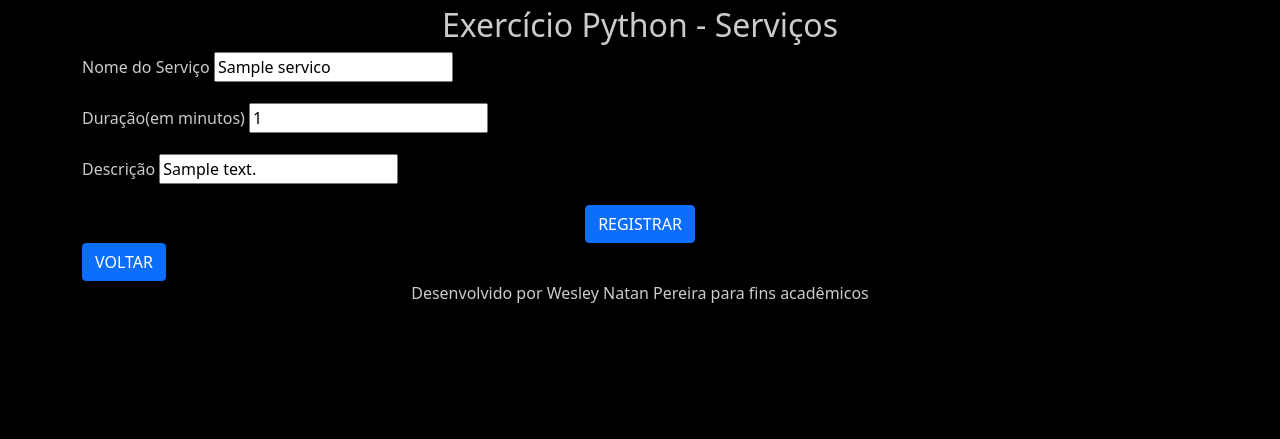
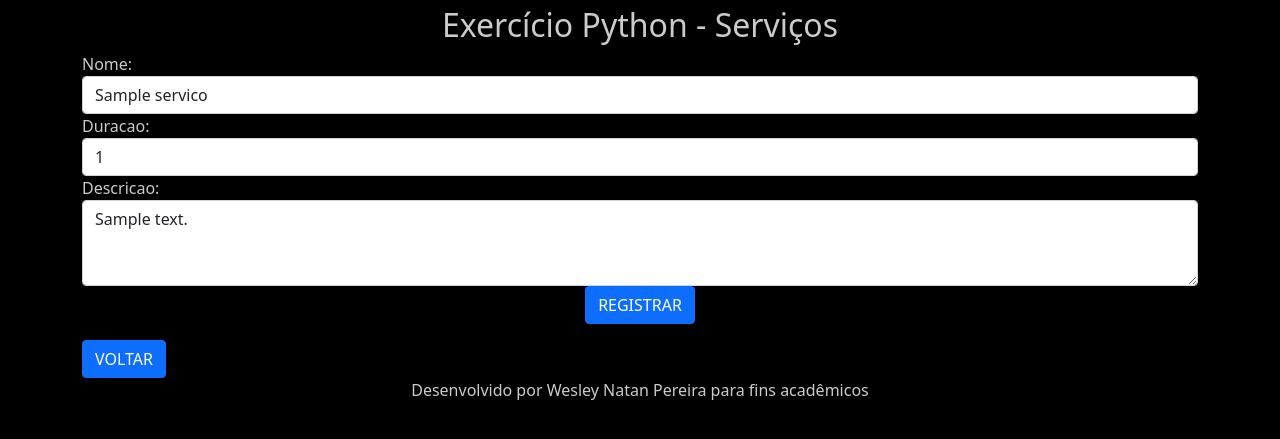
Before and after one commit to wesleynp1/DJango_marcacoes, a Django app: page /servicos/edit/1 in a window 1280 px wide. Shown: the part 50-489 px from the top of the page. Run offline with Django 5.2, Linux system fonts and the light colour scheme; tables that the repository leaves empty hold one stand-in row (values such as "Sample post"); some libraries are stand-ins or nearby versions.

Commit message:
Usando ServicoForm e get_object_or_404 em edit e delete

```diff
--- a/servicos/templates/servicos/add.html
+++ b/servicos/templates/servicos/add.html
@@ -6,7 +6,12 @@
 {% block content %}
     <h2 class="text-center">Exercício Python - Serviços</h2>
 
-    <form action="{% url 'servicos:add' %}" method="post">
+    <form   action= {% if acao == "add" %}
+                        {% url 'servicos:add' %}
+                    {% else %}
+                        {% url 'servicos:edit' id %}
+                    {% endif %}
+            method="post">
         {% csrf_token %}
 
         {{ form }}
@@ -18,5 +23,5 @@
 
     <p class="text-danger text-center">{{ mensagem }}</p>
 
-    <a onclick="history.back()" class="btn btn-primary">VOLTAR</a>
+    <a href='{% url "servicos:index" %}' class="btn btn-primary">VOLTAR</a>
 {% endblock %}
--- a/servicos/templates/servicos/edit.html
+++ /dev/null
@@ -1,33 +0,0 @@
-{% extends "base.html" %}
-{% block title %}
-    Exercicio Python
-{% endblock%}
-
-{% block content %}
-    <h2 class="text-center">Exercício Python - Serviços</h2>
-
-    <form action="{% url 'servicos:edit' servico.id %}" method="post">
-        {% csrf_token %}
-
-        <div class="mb-3">
-            <label class="form-label" for="nome">Nome do Serviço</label>
-            <input type="text" name="nome" id="nome" value="{{ servico.nome }}">
-        </div>
-
-        <div class="mb-3">
-            <label class="form-label" for="duracao">Duração(em minutos)</label>
-            <input type="number" name="duracao" id="duracao" value="{{ servico.duracao }}">
-        </div>
-
-        <div class="mb-3">
-            <label class="form-label" for="descricao">Descrição</label>
-            <input type="text" name="descricao" id="descricao" placeholder="Dica: seja breve..." value="{{ servico.descricao }}">
-        </div>
-
-        <div class="d-flex justify-content-evenly">
-            <input type="submit" value="REGISTRAR" class="btn btn-primary">
-        </div>
-    </form>
-
-    <a onclick="history.back()" class="btn btn-primary">VOLTAR</a>
-{% endblock %}
--- a/servicos/views.py
+++ b/servicos/views.py
@@ -1,11 +1,13 @@
-from django.shortcuts import render, redirect
+from django.shortcuts import render, redirect, get_object_or_404
 from .models import Servico
 from .forms  import ServicoForm
 
 
 def index(request):
-    return render(request, "servicos/index.html", {"servicos": Servico.objects.all()})
-
+    return render(
+        request,
+        "servicos/index.html",
+        {"servicos": Servico.objects.all()})
 
 def add_servico(request):
     mensagem = ''
@@ -28,28 +30,48 @@ def add_servico(request):
         request,
         "servicos/add.html",
         {
+            "acao" : "add",
             "form": ServicoForm(),
             "mensagem": mensagem
         }
     )
 
 def edit_servico(request, id : int):
-    if request.method == "GET":
-        return render(request,"servicos/edit.html", { "servico": Servico.objects.get(id=id)})
-    elif request.method == "POST":
-        servico = Servico.objects.get(id=id)
+    servico = get_object_or_404(Servico, id=id)
+    mensagem = ""
 
-        servico.nome      = request.POST["nome"]
-        servico.duracao   = int(request.POST["duracao"])
-        servico.descricao = request.POST["descricao"]
+    if request.method == "POST":
+        formulario = ServicoForm(request.POST,instance=servico)
 
-        servico.save()
+        if formulario.is_valid():
+            servico.nome = formulario.cleaned_data["nome"]
+            servico.duracao = formulario.cleaned_data["duracao"]
+            servico.descricao = formulario.cleaned_data["descricao"]
 
-        return redirect("servicos:index")
+            servico.save()
+
+            return redirect("servicos:index")
+        else:
+            mensagem = "Erro de Preenchimento!"
+
+    return render(
+        request,
+        "servicos/add.html",
+        {
+            "id" : id,
+            "form" : ServicoForm(instance=servico),
+            "mensagem": mensagem
+        })
 
 def delete_servico(request, id : int):
-    if request.method == 'GET':
-        return render(request, "servicos/delete.html", {"servico":Servico.objects.get(id=id)})
+    servico = get_object_or_404(Servico,id=id)
+
     if request.method == 'POST':
-        Servico.objects.get(id=id).delete()
+        servico.delete()
         return redirect("servicos:index")
+    else:
+        return render(
+            request,
+            "servicos/delete.html",
+            {"servico":servico}
+        )
```
